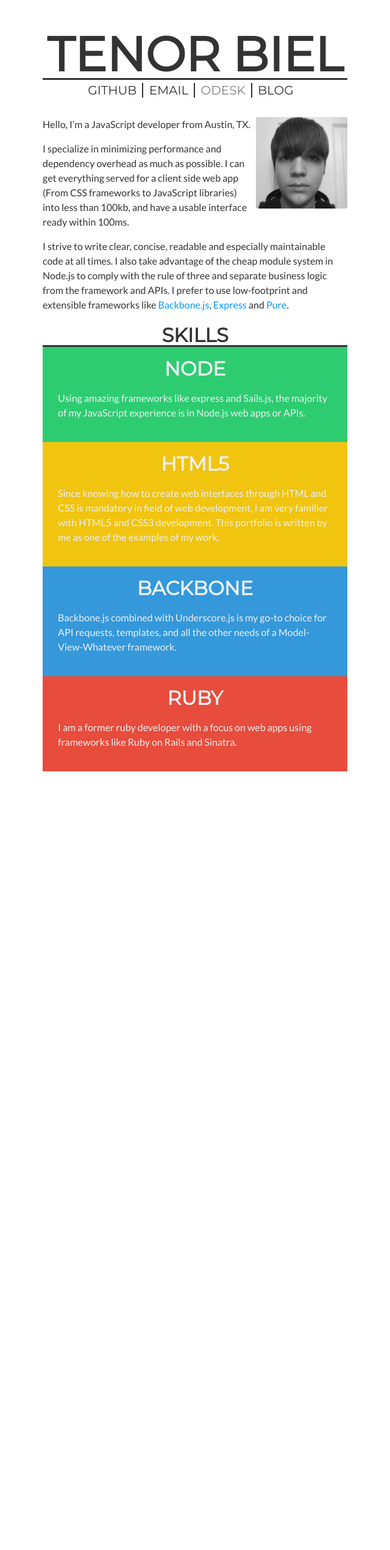
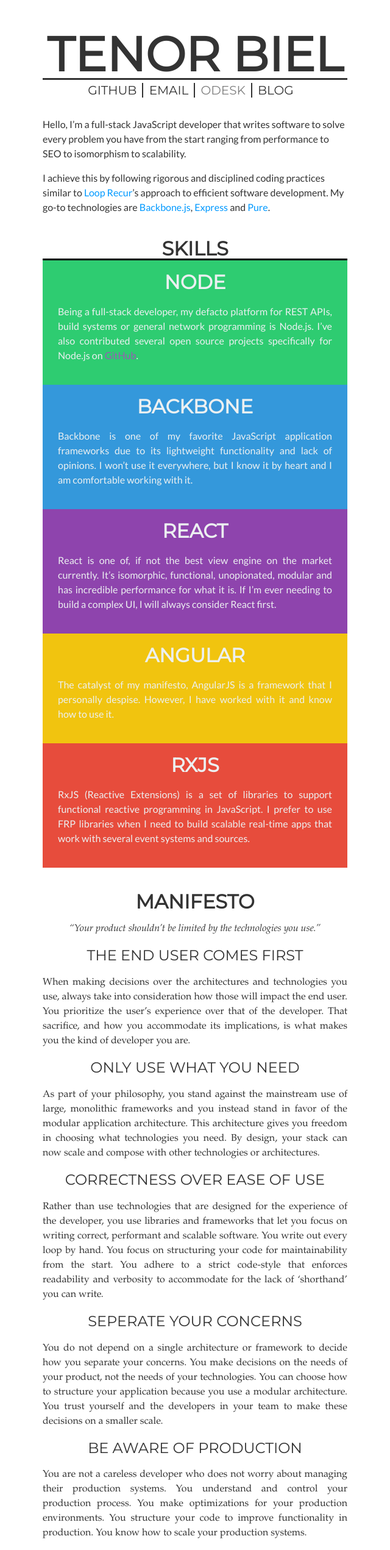
Before and after one commit to L8D/l8d.github.io, a Jekyll site: the page portfolio/index.html, which Jekyll copies as it is, in a window 1280 px wide. Shown: the whole page at 61% size, without its empty margins (320-960 px from the left). Built offline with Jekyll 4.4.1, drawn with Linux system fonts in a browser that asks for light colours; nearby versions of some CDN libraries; Markdown is read by kramdown in place of the engine named in the settings; before the commit the page ends 1265 px from its top, so only the background shows below that.

Commit message:
Updated portfolio

```diff
--- a/css/main.css
+++ b/css/main.css
@@ -16,7 +16,7 @@
   padding-bottom: 1px;
 }
 
-/* left and right side columnds */
+/* left and right side columns */
 
 .left, .right {
   display: inline;
--- a/portfolio/css/main.css
+++ b/portfolio/css/main.css
@@ -1,126 +1,143 @@
 .monts {
-  font-family: 'Montserrat',"Helvetica Neue",Helvetica,Arial,sans-serif;
-  text-transform: uppercase
+  font-family: 'Montserrat', "Helvetica Neue", Helvetica,Arial,sans-serif;
+  text-transform: uppercase;
 }
 
 html {
-  font-family: 'Lato',"Open Sans",Helvetica,Arial,sans-serif;
+  font-family: 'Lato', "Open Sans", Helvetica, Arial, sans-serif;
   background: #fff;
-  color: #333
+  color: #333;
 }
 
 body {
   max-width: 500px;
   margin: 0 auto;
-  line-height: 1.5em
+  line-height: 1.5em;
 }
 
-#me {
-  float: right;
-  height: 150px;
-  width: 150px;
-  border-radius: 3px;
-  margin-left: 5px
+h2, h3, h4, h5, h6 {
+  font-weight: normal;
 }
 
-h1,h2,h3,h4,h5,h6 {
+h1 {
   line-height: 1em;
-  font-family: 'Montserrat',"Helvetica Neue",Helvetica,Arial,sans-serif;
+  font-family: 'Montserrat',"Helvetica Neue", Helvetica, Arial, sans-serif;
   text-transform: uppercase;
   text-align: center;
-  border-bottom: 3px solid;
-  margin-bottom: 0
+  margin: 0;
 }
 
-.hero {
+#hero {
   font-family: 'Montserrat', "Helvetica Neue", Helvetica, Arial, sans-serif;
   text-transform: uppercase;
-  margin-bottom: 30px
+  margin-bottom: 30px;
 }
 
-.hero h1 {
+#hero h1 {
   margin: 0;
   padding-top: 50px;
-  font-size: 4.9em
+  font-size: 4.9em;
+  border-bottom: 3px solid;
 }
 
-.hero ul {
+#hero ul {
   list-style: none;
+  margin: 0;
   margin-top: 5px;
   text-align: center;
-  padding: 0
+  padding: 0;
 }
 
-.hero ul li {
+#hero ul li {
   display: inline;
   font-size: 20px;
   padding-right: 9px;
   border-right: 2px solid;
-  margin-right: 5px
+  margin-right: 5px;
 }
 
-.hero ul li:last-child {
-  border-right: 0
+#hero ul li:last-child {
+  border-right: 0;
 }
 
-.hero ul li a {
-  color: inherit
+#hero ul li a {
+  color: inherit;
 }
 
-ul.blocks {
-  margin: 0;
+h1.block-head {
+  margin-top: 40px;
+}
+
+#festo {
+  list-style: none;
+  padding: 0;
+  font-family: Palatino, Georgia, "Times New Roman", Times, serif;
+}
+
+#festo li h2 {
+  font-family: 'Montserrat', "Helvetica Neue", Helvetica, Arial, sans-serif;
+  text-transform: uppercase;
+  text-align: center;
+}
+
+#festo li p, #skills li p {
+  text-align: justify;
+}
+
+#festo li.the-line p {
+  text-align: center;
+  font-style: italic;
+}
+
+#skills {
+  border-top: 3px solid #000;
+  margin-top: 0;
   list-style: none;
   padding: 0;
 }
 
-ul.blocks li {
-  padding: 20px 25px 20px 25px;
+#skills li {
+  padding: 20px 25px;
 }
 
-ul.blocks li h1 {
+#skills li h1 {
   font-size: 2em;
   border: 0;
-  margin-top: 0
+  margin-top: 0;
 }
 
-ul.blocks li p {
-  margin-top: 20px
+#skills li p {
+  margin-top: 20px;
 }
 
 a {
   color: #09f;
-  text-decoration: none
+  text-decoration: none;
 }
 
 a:hover {
-  text-decoration: underline
+  text-decoration: underline;
 }
 
-a:active,a:focus {
+a:active, a:focus {
   position: relative;
-  top: 1px
+  top: 1px;
 }
 
 @media screen and (max-width: 500px) {
-  #me {
-    float:none;
-    display: block;
-    margin: 0 auto
+  section, #festo {
+    padding: 0 10px;
   }
 
-  section {
-    padding:0 10px
-  }
-
-  ul.blocks li {
+  #skills li {
     padding: 20px 10px;
   }
 
-  .hero h1 {
+  #hero h1 {
     padding: 0;
   }
 
-  .hero ul li {
+  #hero ul li {
     font-size: 16px;
   }
 }
--- a/portfolio/index.html
+++ b/portfolio/index.html
@@ -5,16 +5,19 @@
     <meta http-equiv="X-UA-Compatible" content="IE=edge,chrome=1">
     <title>Tenor Biel &mdash; Portfolio</title>
     <meta name="description" content="">
-        <meta name="viewport" content="width=device-width">
+    <meta name="viewport" content="width=device-width, initial-scale=1.0, maximum-scale=1.0, user-scalable=0"/>
+
+    <!-- Normalize.css -->
+    <link rel="stylesheet" href="https://cdnjs.cloudflare.com/ajax/libs/normalize/3.0.1/normalize.min.css">
 
     <!-- Montserrat and Lato -->
-        <link href="http://fonts.googleapis.com/css?family=Montserrat|Lato:400italic,400,700" rel="stylesheet" type="text/css">
+    <link rel="stylesheet" href="http://fonts.googleapis.com/css?family=Montserrat|Lato:400italic,400,700">
 
     <!-- Custom CSS -->
     <link rel="stylesheet" href="css/main.css">
   </head>
   <body>
-        <div class="hero">
+    <div id="hero">
       <h1>Tenor Biel</h1>
       <ul>
         <li><a href="https://github.com/L8D">GitHub</a></li>
@@ -25,64 +28,148 @@
     </div>
 
     <section>
-            <img alt="me" id="me" src="img/me.jpg">
-
-            <p class="punchline">Hello, I&rsquo;m a JavaScript developer from Austin, TX.</p>
-
       <p>
-                I specialize in minimizing performance and dependency overhead
-                as much as possible. I can get everything served for a client
-                side web app (From CSS frameworks to JavaScript libraries) into
-                less than 100kb, and have a usable interface ready within 100ms.
+        Hello, I&rsquo;m a full-stack JavaScript developer that writes software
+        to solve every problem you have from the start ranging from performance
+        to SEO to isomorphism to scalability.
       </p>
 
       <p>
-                I strive to write clear, concise, readable and especially
-                maintainable code at all times. I also take advantage of the
-                cheap module system in Node.js to comply with the rule of three
-                and separate business logic from the framework and APIs. I
-                prefer to use low-footprint and extensible frameworks like
+        I achieve this by following rigorous and disciplined coding practices
+        similar to <a href="http://looprecur.com">Loop Recur</a>&rsquo;s
+        approach to efficient software development. My go-to technologies are
         <a href="//backbonejs.org">Backbone.js</a>,
         <a href="//expressjs.com">Express</a> and
         <a href="//purecss.io">Pure</a>.
       </p>
     </section>
 
-        <h1>Skills</h1>
-        <ul class="blocks" style="color: #ecf0f1">
+    <h1 class="block-head">Skills</h1>
+    <ul id="skills" style="color: #ecf0f1">
       <li style="background: #2ecc71">
         <h1>Node</h1>
+
         <p>
-                    Using amazing frameworks like express and Sails.js, the
-                    majority of my JavaScript experience is in Node.js web apps
-                    or APIs.
-                </p>
-            </li>
-
-            <li style="background: #f1c40f">
-                <h1>HTML5</h1>
-                <p>
-                    Since knowing how to create web interfaces through HTML and
-                    CSS is mandatory in field of web development, I am very
-                    familier with HTML5 and CSS3 development. This portfolio is
-                    written by me as one of the examples of my work.
+          Being a full-stack developer, my defacto platform for REST APIs,
+          build systems or general network programming is Node.js. I&rsquo;ve
+          also contributed several open source projects specifically for
+          Node.js on
+          <a style="color: #9b59b6" href="https://github.com/L8D">GitHub</a>.
         </p>
       </li>
 
       <li style="background: #3498db">
         <h1>Backbone</h1>
+
         <p>
-                    Backbone.js combined with Underscore.js is my go-to choice
-                    for API requests, templates, and all the other needs of a
-                    Model-View-Whatever framework.
+          Backbone is one of my favorite JavaScript application frameworks due
+          to its lightweight functionality and lack of opinions. I won&rsquo;t
+          use it everywhere, but I know it by heart and I am comfortable
+          working with it.
+        </p>
+      </li>
+
+      <li style="background: #8e44ad">
+        <h1>React</h1>
+
+        <p>
+          React is one of, if not the best view engine on the market currently.
+          It&rsquo;s isomorphic, functional, unopionated, modular and has
+          incredible performance for what it is. If I&rsquo;m ever needing to
+          build a complex UI, I will always consider React first.
+        </p>
+      </li>
+
+      <li style="background: #f1c40f">
+        <h1>Angular</h1>
+
+        <p>
+          The catalyst of my manifesto, AngularJS is a framework that I personally despise. However, I have worked with it and know how to use it.
         </p>
       </li>
 
       <li style="background: #e74c3c">
-                <h1>Ruby</h1>
+        <h1>RxJS</h1>
+
         <p>
-                    I am a former ruby developer with a focus on web apps
-                    using frameworks like Ruby on Rails and Sinatra.
+          RxJS (Reactive Extensions) is a set of libraries to support
+          functional reactive programming in JavaScript. I prefer to use
+          FRP libraries when I need to build scalable real-time apps that work
+          with several event systems and sources.
+        </p>
+      </li>
+    </ul>
+
+    <h1 id="manifesto" class="block-head">Manifesto</h1>
+    <ul id="festo">
+      <li class="the-line">
+        <p>
+          &ldquo;Your product shouldn&rsquo;t be limited by the technologies
+          you use.&rdquo;
+        </p>
+      </li>
+
+      <li>
+        <h2>The end user comes first</h2>
+
+        <p>
+          When making decisions over the architectures and technologies you
+          use, always take into consideration how those will impact the end
+          user. You prioritize the user&rsquo;s experience over that of the
+          developer. That sacrifice, and how you accommodate its implications,
+          is what makes you the kind of developer you are.
+        </p>
+      </li>
+
+      <li>
+        <h2>Only use what you need</h2>
+
+        <p>
+          As part of your philosophy, you stand against the mainstream use of
+          large, monolithic frameworks and you instead stand in favor of the
+          modular application architecture.  This architecture gives you
+          freedom in choosing what technologies you need. By design, your stack
+          can now scale and compose with other technologies or
+          architectures.
+        </p>
+      </li>
+
+      <li>
+        <h2>Correctness over ease of use</h2>
+
+        <p>
+          Rather than use technologies that are designed for the experience of
+          the developer, you use libraries and frameworks that let you focus on
+          writing correct, performant and scalable software. You write out
+          every loop by hand. You focus on structuring your code for
+          maintainability from the start. You adhere to a strict code-style
+          that enforces readability and verbosity to accommodate for the lack
+          of &lsquo;shorthand&rsquo; you can write.
+        </p>
+      </li>
+
+      <li>
+        <h2>Seperate your concerns</h2>
+
+        <p>
+          You do not depend on a single architecture or framework to decide how
+          you separate your concerns. You make decisions on the needs of your
+          product, not the needs of your technologies. You can choose how to
+          structure your application because you use a modular architecture.
+          You trust yourself and the developers in your team to make these
+          decisions on a smaller scale.
+        </p>
+      </li>
+
+      <li>
+        <h2>Be aware of production</h2>
+
+        <p>
+          You are not a careless developer who does not worry about managing
+          their production systems. You understand and control your production
+          process. You make optimizations for your production environments. You
+          structure your code to improve functionality in production. You know
+          how to scale your production systems.
         </p>
       </li>
     </ul>
```
Also changed, not shown: portfolio/css/main.less (deleted, +0 -121 lines). Lines whose indentation alone changed are shown as unchanged.
